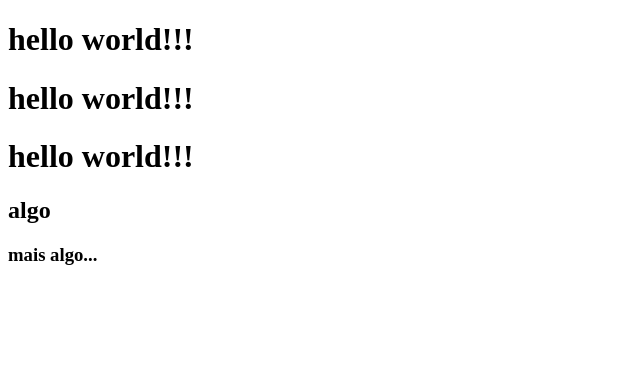
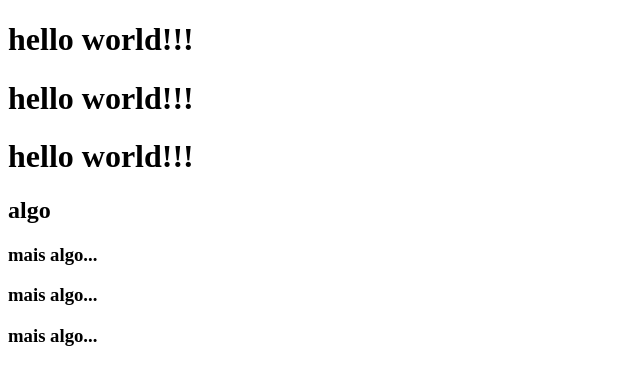
Before and after one commit to joseizaias/testes-git, a plain HTML site: page index.html in a window 1280 px wide. Shown: the whole page, without its empty margins (0-640 px from the left). Drawn offline with Linux system fonts and the light colour scheme.

Commit message:
enviando alterações...

```diff
--- a/index.html
+++ b/index.html
@@ -12,5 +12,7 @@
     <h1>hello world!!!</h1>
     <h2>algo</h2>
     <h3>mais algo...</h3>
+    <h3>mais algo...</h3>
+    <h3>mais algo...</h3>
 </body>
 </html>
```
